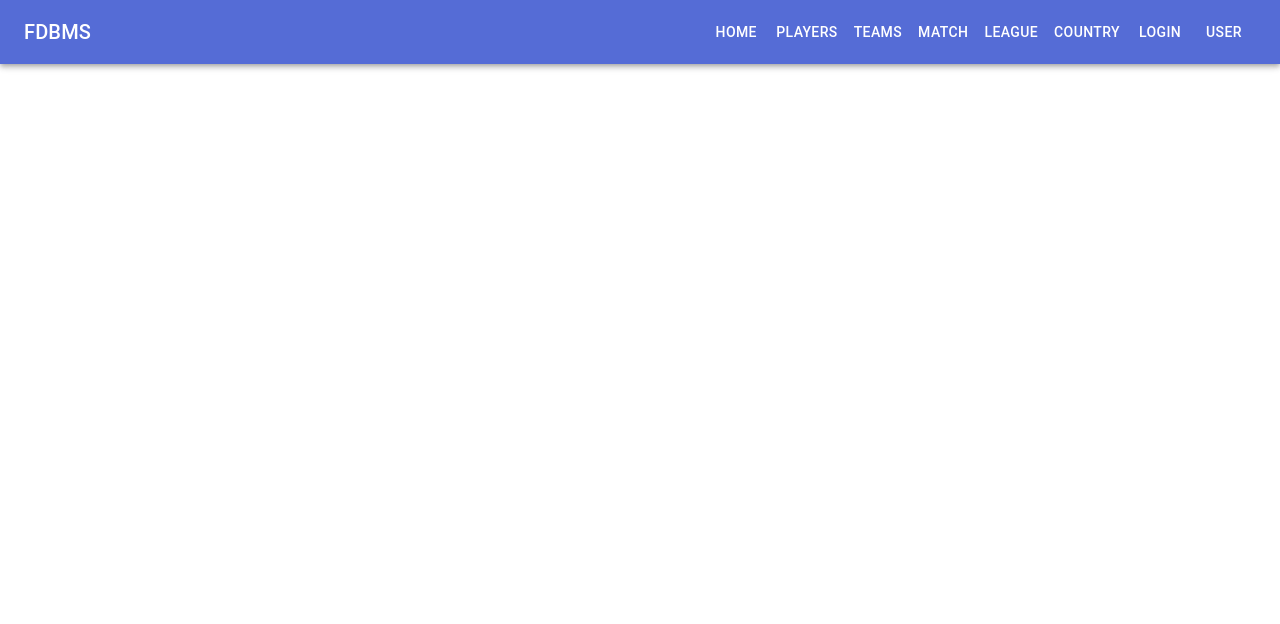
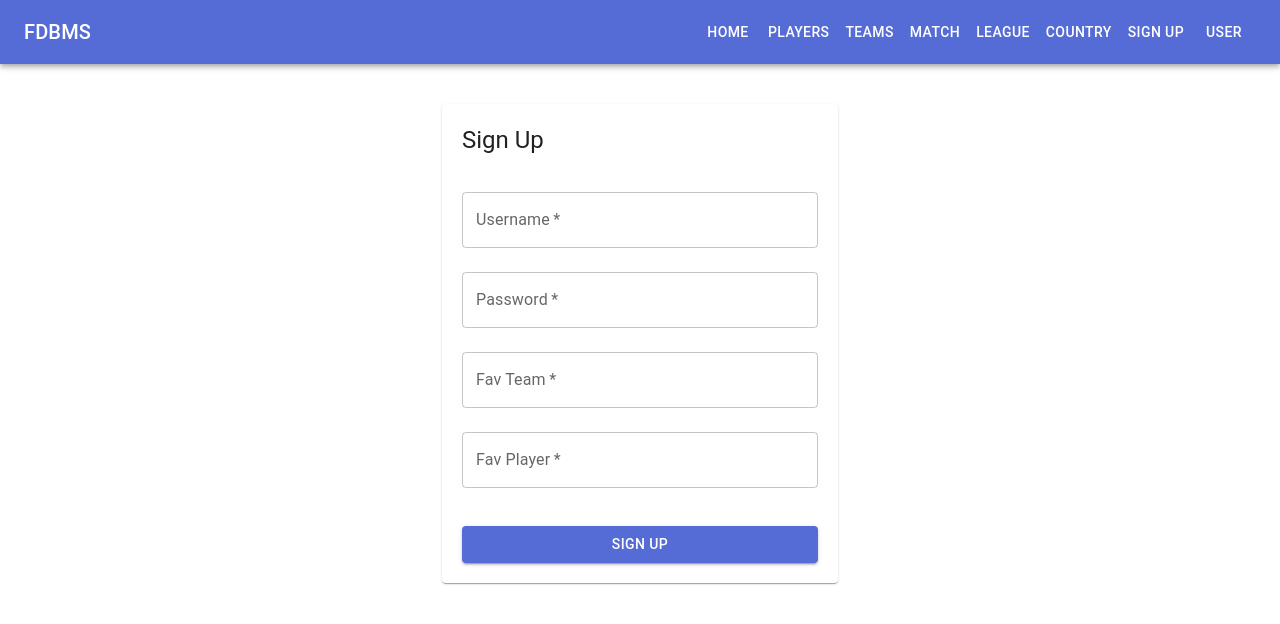
Before and after one commit to HL-official/football-app-431, a React (Create React App) app: page /signup in a window 1280 px wide. Shown: the top 624 px of the page. Built offline with nearby package versions, Linux system fonts and the light colour scheme; no server answers.

Commit message:
Created SignUp Page

```diff
--- a/src/App.js
+++ b/src/App.js
@@ -11,10 +11,11 @@ import PlayersPage from './PlayerPage';
 import TeamsPage from './TeamsPage';
 import CountrysPage from './CountryPage';
 import LeaguesPage from './LeaguesPage';
-import LoginPage from './LoginPage';
+import LoginPage from './SignUpPage';
 import UserPage from './UserPage';
 import MatchsPage from './MatchPage';
 import PlayerAttributesPage from './PlayerAttributesPage';
+import SignUpPage from './SignUpPage';
 
 // Custom theme
 const theme = createTheme({
@@ -43,7 +44,7 @@ function App() {
             <Button color="inherit" component={Link} to="/match">Match</Button>
             <Button color="inherit" component={Link} to="/leagues">League</Button>
             <Button color="inherit" component={Link} to="/country">Country</Button>
-            <Button color="inherit" component={Link} to="/login">Login</Button>
+            <Button color="inherit" component={Link} to="/signup">Sign Up</Button>
             <Button color="inherit" component={Link} to="/user">User</Button>
           </Toolbar>
         </AppBar>
@@ -54,7 +55,7 @@ function App() {
           <Route path="/country" element={<CountrysPage />} />
           <Route path="/leagues" element={<LeaguesPage />} />
           <Route path="/match" element={<MatchsPage />} />
-          <Route path="/login" element={<LoginPage />} />
+          <Route path="/signup" element={<SignUpPage />} />
           <Route path="/user" element={<UserPage />} />
           <Route path="/player_attributes/:playerId" component={PlayerAttributesPage} />
         </Routes>
--- a/src/LoginPage.js
+++ b/src/SignUpPage.js
@@ -6,28 +6,42 @@ const SignUpPage = () => {
   const [password, setPassword] = useState('');
   const [favTeam, setFavTeam  ] = useState('');
   const [favPlayer, setFavPlayer] = useState('');
-  const [newUser, setNewUser] = useState({username:'', password:'', favTeam:'', favPlayer:''});
+  const [newUser, setNewUser] = useState({User_Id:'', Password:'', Favorite_Team_API_ID:'', Favorite_Player_API_ID:''});
 
 
-  const handleSignUp = async () => {
-    // event.preventDefault();
+  useEffect(() => {
+    const fetchData = async () => {
+      const response = await fetch('http://127.0.0.1:8000/users/');
+      const data = await response.json();
+      setUsername(data.users);
+      setPassword(data.users);
+      setFavTeam(data.users);
+      setFavPlayer(data.users);
+
+      };
+
+    fetchData().catch(console.error);
+  }, []);
+
+  const handleSignUp = async (event) => {
+    event.preventDefault();
     // Add your user creation logic here
     // Typically, this would involve making an API call to your backend server
-    console.log('User created:');
+    // console.log('User created:');
     try {
+
       const response = await fetch('http://127.0.0.1:8000/add_user/', {
         method: 'POST',
         headers: {
           'Content-Type': 'application/json',
         },
-        body: JSON.stringify({newUser}),
+        body: JSON.stringify(newUser),
+      });
 
-      });
-      console.log('User created:');
       if (response.ok) {
         // const result = await response.json();
         console.log('User created:');
-        setNewUser({username:'', password:'', favTeam:'', favPlayer:''});
+        setNewUser({User_Id:'', Passwordassword:'', Favorite_Team_API_ID:'', Favorite_Player_API_ID:''});
 
         // Handle further actions upon successful user creation (like redirecting to a login page)
 
@@ -47,16 +61,16 @@ const SignUpPage = () => {
         <Typography component="h1" variant="h5">
           Sign Up
         </Typography>
-        <form onSubmit={handleSignUp} style={{ marginTop: 20 }}>
+        <form style={{ marginTop: 20 }}>
           <TextField
             variant="outlined"
             margin="normal"
             required
             fullWidth
             label="Username"
-            autoFocus
-            value={username}
-            onChange={(e) => setUsername(e.target.value)}
+            type="Username"
+            value={newUser.username}
+            onChange={(e) => setNewUser({...newUser, User_Id: e.target.value})}
           />
           <TextField
             variant="outlined"
@@ -65,8 +79,8 @@ const SignUpPage = () => {
             fullWidth
             label="Password"
             type="password"
-            value={password}
-            onChange={(e) => setPassword(e.target.value)}
+            value={newUser.password}
+            onChange={(e) => setNewUser({...newUser, Password: e.target.value})}
           />
           <TextField
             variant="outlined"
@@ -75,8 +89,8 @@ const SignUpPage = () => {
             fullWidth
             label="Fav Team"
             type="Fav Team"
-            value={favTeam}
-            onChange={(e) => setFavTeam(e.target.value)}
+            value={newUser.favTeam}
+            onChange={(e) => setNewUser({...newUser,Favorite_Team_API_ID: e.target.value})}
           />
           <TextField
             variant="outlined"
@@ -85,10 +99,11 @@ const SignUpPage = () => {
             fullWidth
             label="Fav Player"
             type="Fav Player"
-            value={favPlayer}
-            onChange={(e) => setFavPlayer(e.target.value)}
+            value={newUser.favPlayer}
+            onChange={(e) => setNewUser({...newUser,Favorite_Player_API_ID: e.target.value})}
           />
           <Button
+            onClick={handleSignUp}
             type="submit"
             fullWidth
             variant="contained"
--- a/src/UserPage.js
+++ b/src/UserPage.js
@@ -1,10 +1,11 @@
 import React, { useState, useEffect, useContext } from 'react';
+import { UserContext } from './UserContext';
 import { Table, TableBody, TableCell, TableContainer, TableHead, TableRow, Paper, Typography, TextField, Button, Collapse, Box} from '@mui/material';
 //import { UserContext } from './UserContext'; // Import a context that holds user info
 //import { fetchUserFavorites } from '../api'; // Import a function to fetch user data
 
 const UserPage = () => {
-  const { user, token } = useContext(); // Use context to get user and token
+  const { user, token } = useContext(UserContext); // Use context to get user and token
   const [favorites, setFavorites] = useState({ teams: [], players: [] });
 
   useEffect(() => {
```
Also changed, not shown: 2 other files (tests, documents, lock files or other folders).
